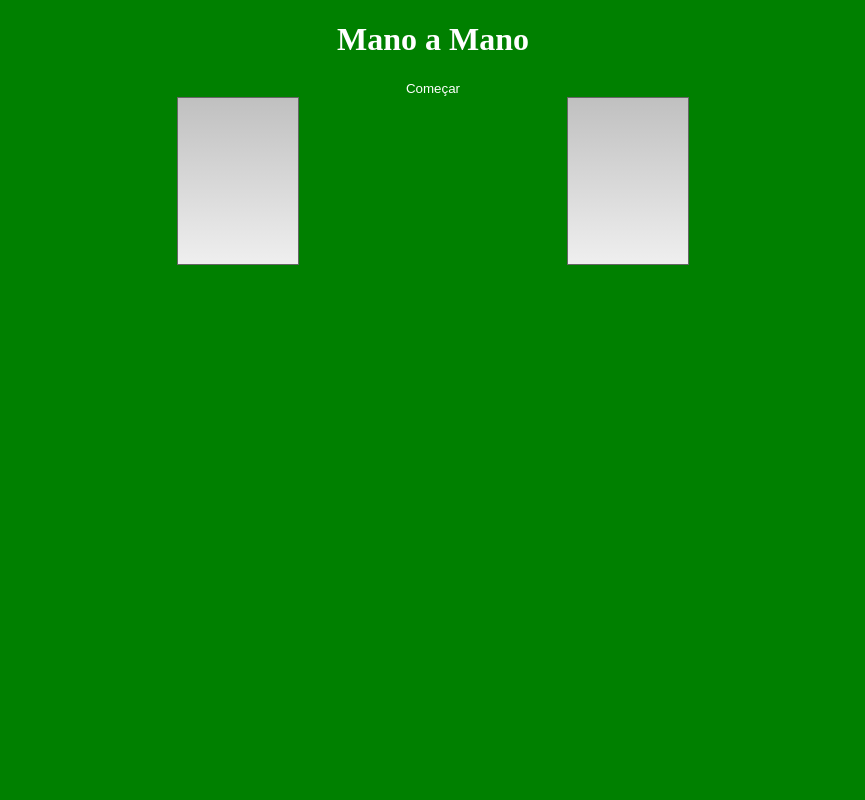
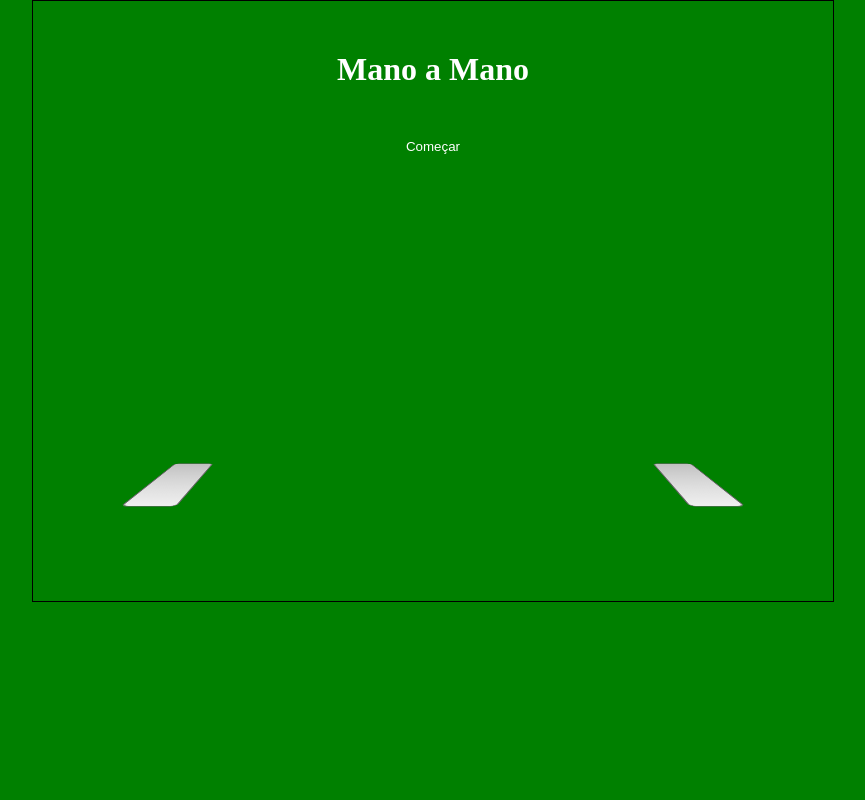
Before and after one commit to rssilva/newsCardGame, a PHP site: page / in a window 1280 px wide. Shown: the whole page, without its empty margins (207-1072 px from the left). Run offline with PHP 8.4, Linux system fonts and the light colour scheme.

Commit message:
Adding perspective to cards and manipuating their sizes
Adding other bits of design too, in order to make everything more like
the GD.

```diff
--- a/css/style.css
+++ b/css/style.css
@@ -1,43 +1,63 @@
 html, body {
 	margin: 0;
 	padding: 0;
+	height: 100%;
+	min-height: 100%;
 	background: green;
+}
+
+#wrapper {
+	height: 100%;
+	width: 800px;
+	height: 600px;
+	margin: 0 auto;
+	position: relative;
+	border: 1px solid black;
 }
 
 h1 {
 	color: #fff;
 	text-align: center;
+	margin: 0;
+	padding: 50px 0;
 }
 
 .deck {
 	position: absolute;
 	width: 10%;
 	list-style: none;
+	width: 45px;
+	height: 120px;
 	margin: 0;
 	padding: 0;
+	bottom: 10%;
 }
 
 #player {
-	left: 30%;
+	left: 15%;
 }
 
 #computer {
-	right: 30%;
+	right: 15%;
 }
 
 .card {
 	position: absolute;
-	top: 0;
+	bottom: 0;
 	z-index: 1;
+	width: 100%;
+	height: 100%;
 	transition: all 1s;
 }
 
 #player .card {
 	left: 0;
+	transform: perspective(300px) rotateX(70deg) skewX(-20deg);
 }
 
 #computer .card {
 	right: 0;
+	transform: perspective(300px) rotateX(70deg) skewX(20deg);
 }
 
 .card > div {
@@ -47,7 +67,6 @@ h1 {
 
 .card span {
 	display: block;
-	width: 70px;
 	font-family: Arial;
 	font-size: 11px;
 	padding: 2px 10px;
@@ -63,26 +82,35 @@ h1 {
 	text-align: right;
 	background: #ccf;
 	margin: 5px 0;
+}
+
+#player .card span:not(.card-name) {
 	cursor: pointer;
 }
 
 .card span:not(.card-name):before {
-	content: attr(class) ": ";
+	content: attr(class);
 	float: left;
 }
 
-.card span:not(.card-name):hover {
+#player .card span:not(.card-name):hover {
 	background: #bbf;
 }
 
 .card .front {
 	position: relative;
 	z-index: 2;
-	background: #ccc;
-	padding: 0.5em;
-	border: 0.5em solid #aaa;
 	visibility: hidden;
+	width: 100%;
+	height: 100%;
 	transform: rotateY(180deg);
+}
+
+.card .front-inner {
+	border: 5px solid #ccc6bd;
+	background: #ece8dd;
+	height: 97%;
+	border-radius: 10px;
 }
 
 .card .cover {
@@ -96,19 +124,24 @@ h1 {
 	left: 0;
 	right: 0;
 	z-index: 1;
+	border-radius: 5px;
 }
 
 .flipped {
-	top: 100px;
+	width: 180px;
+	height: 365px;
+	bottom: 65px;
 	z-index: 2;
 }
 
 #player .flipped {
-	left: 20px;
+	left: 70px;
+	transform: rotateX(0deg) skewX(0deg);
 }
 
 #computer .flipped {
-	right: 20px;
+	right: 70px;
+	transform: rotateX(0deg) skewX(0deg);
 }
 
 .flipped .front {
@@ -126,6 +159,8 @@ h1 {
 	cursor: pointer;
 	color: #fff;
 	margin: 0 auto;
-	display: block;
-	width: auto;
+	width: 100px;
+	position: absolute;
+	left: 50%;
+	margin-left: -50px;
 }
--- a/index.html
+++ b/index.html
@@ -7,13 +7,15 @@
 	<link rel="stylesheet" href="css/style.css" />
 </head>
 <body>
-	<h1>Mano a Mano</h1>
+	<div id="wrapper">
+		<h1>Mano a Mano</h1>
 
-	<button id="start">Começar</button>
+		<button id="start">Começar</button>
 
-	<ol id="player" class="deck"></ol>
+		<ol id="player" class="deck"></ol>
 
-	<ol id="computer" class="deck"></ol>
+		<ol id="computer" class="deck"></ol>
+	</div>
 
 	<script type="text/javascript" src="js/jquery-1.11.0.min.js"></script>
 	<script type="text/javascript" src="js/Player.js"></script>
--- a/js/Computer.js
+++ b/js/Computer.js
@@ -14,13 +14,15 @@ var Computer = function () {
 			for (counter = 0; counter < deckSize; counter++) {
 				li = $('<li class="card card-' + counter + '"></li>')
 				frontDiv = $('<div class="front"></div>');
-				frontDiv.append($('<span class="card-name"></span>').text('???'));
+				frontInnerDiv = $('<div class="front-inner"></div>');
+				frontInnerDiv.append($('<span class="card-name"></span>').text('???'));
 
 				for (attribute in this.deck[counter].attributes) {
-					span = $('<span class="' + attribute + '"></span>').text('???');
-					frontDiv.append(span);
+					span = $('<span isattr="true" class="' + attribute + '"></span>').text('???');
+					frontInnerDiv.append(span);
 				}
 
+				frontDiv.append(frontInnerDiv);
 				li.append(frontDiv, coverDiv.clone());
 				ol.append(li);
 			}
--- a/js/GameMaster.js
+++ b/js/GameMaster.js
@@ -96,9 +96,9 @@ var GameMaster = function () {
 			this.statistics.push(roundData);
 
 			//TODO: solve this like a real developer
-			setTimeout(function () {
+			/*setTimeout(function () {
 				that.removeFlipped();
-			}, 1000);
+			}, 5000);*/
 		},
 
 		removeFlipped: function () {
--- a/js/Player.js
+++ b/js/Player.js
@@ -16,13 +16,15 @@ var Player = function () {
 			for (counter = 0; counter < deckSize; counter++) {
 				li = $('<li class="card card-' + counter + '"></li>')
 				frontDiv = $('<div class="front"></div>');
-				frontDiv.append($('<span class="card-name"></span>').text('???'));
+				frontInnerDiv = $('<div class="front-inner"></div>');
+				frontInnerDiv.append($('<span class="card-name"></span>').text('???'));
 
 				for (attribute in this.deck[counter].attributes) {
 					span = $('<span isattr="true" class="' + attribute + '"></span>').text('???');
-					frontDiv.append(span);
+					frontInnerDiv.append(span);
 				}
 
+				frontDiv.append(frontInnerDiv);
 				li.append(frontDiv, coverDiv.clone());
 				ol.append(li);
 			}
@@ -82,7 +84,7 @@ var Player = function () {
 		removeFlipped: function () {
 			var that = this;
 
-			//removes the attributes events to avoid memody leak
+			//removes the attributes events to avoid memory leak
 			this.firstCardHtml.find('[isattr="true"]').off('click');
 			this.firstCardHtml.remove();
 		},
```
Also changed, not shown: img/sample-computer.png (added), img/sample-player.png (added).
